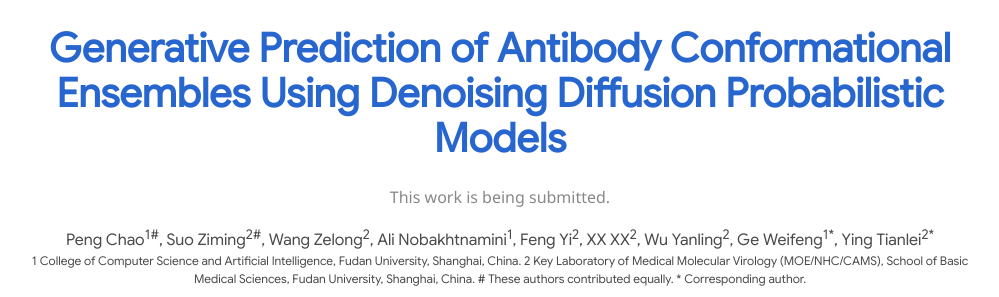
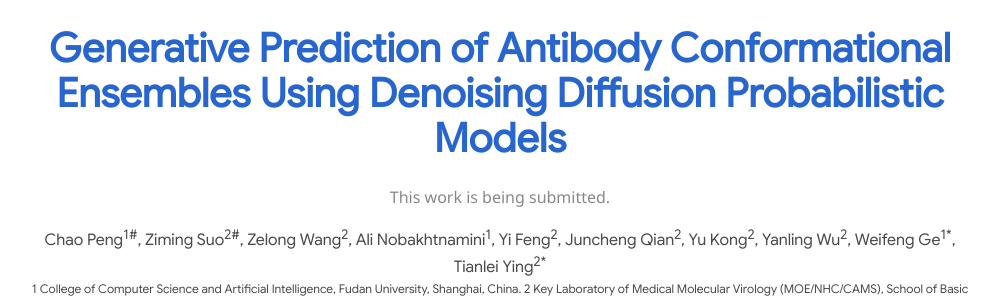
Before and after one commit to SII-TianleiYing/SII-TianleiYing.github.io, a plain HTML site: page abdiff-page/index.html in a window 1280 px wide. Shown: the part 74-371 px from the top of the page, without its empty margins (140-1139 px from the left). Drawn offline with Linux system fonts and the light colour scheme; files whose address does not match are found by name.

Commit message:
Update index.html

```diff
--- a/abdiff-page/index.html
+++ b/abdiff-page/index.html
@@ -211,30 +211,33 @@
           <div class="is-size-6 publication-authors">
 
             <span class="author-block">
-            Peng Chao<sup>1</sup><sup>#</sup>,</span>
+             Chao Peng<sup>1</sup><sup>#</sup>,</span>
 
                  <span class="author-block">
-             Suo Ziming<sup>2</sup><sup>#</sup>,</span>
+             Ziming Suo<sup>2</sup><sup>#</sup>,</span>
       <span class="author-block">
-             Wang Zelong<sup>2</sup>,</span>
+             Zelong Wang<sup>2</sup>,</span>
 
                     <span class="author-block">
               Ali Nobakhtnamini<sup>1</sup>,</span>
 
                     <span class="author-block">
-              Feng Yi<sup>2</sup>,</span>
+              Yi Feng<sup>2</sup>,</span>
 
                     <span class="author-block">
-              XX XX<sup>2</sup>,</span>
+              Juncheng Qian<sup>2</sup>,</span>
 
                     <span class="author-block">
-              Wu Yanling<sup>2</sup>,</span>
+              Yu Kong<sup>2</sup>,</span>
 
                     <span class="author-block">
-              Ge Weifeng<sup>1</sup><sup>*</sup>,</span>
+              Yanling Wu<sup>2</sup>,</span>
 
                     <span class="author-block">
-              Ying Tianlei<sup>2</sup><sup>*</sup></span>
+              Weifeng Ge<sup>1</sup><sup>*</sup>,</span>
+
+                    <span class="author-block">
+              Tianlei Ying<sup>2</sup><sup>*</sup></span>
 
 
           </div>
```
